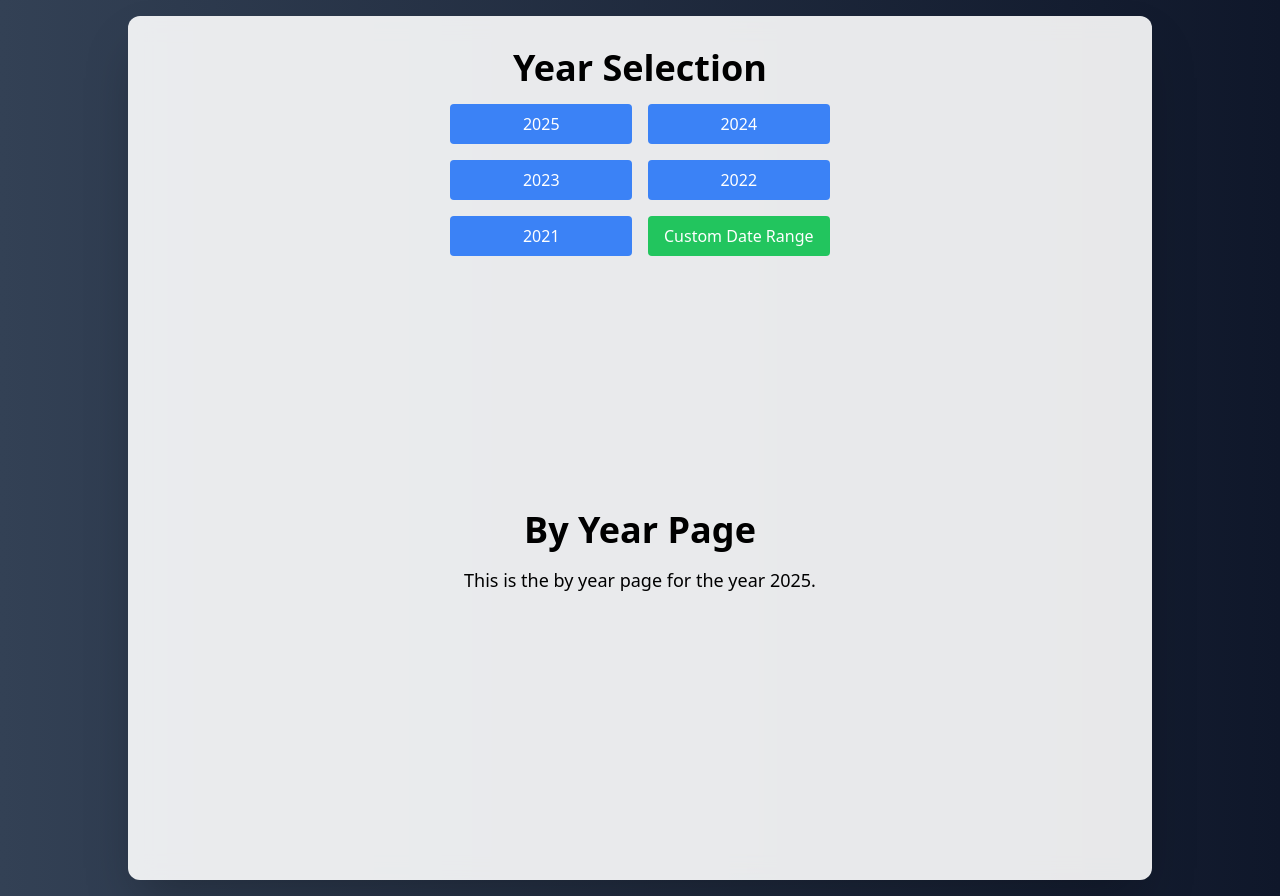
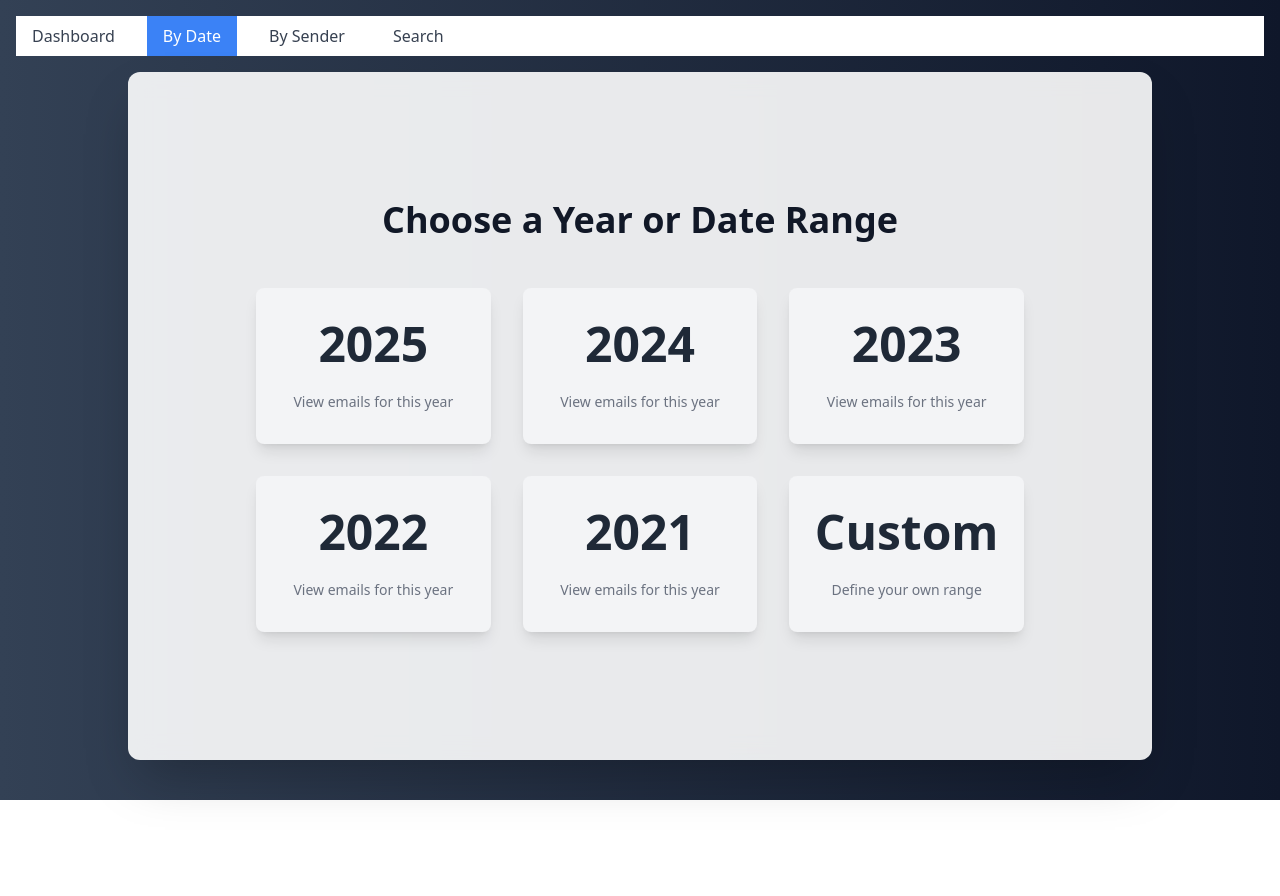
Before and after one commit to Jason-Tighe/gmail-cleaner, a React (Vite) app in the folder frontEnd/: page /inbox/by-date in a window 1280 px wide. After the commit the page ends 800 px from the top, so only its background shows below. Built offline with nearby package versions, Linux system fonts and the light colour scheme; no server answers; sample sign-in values are in the browser's storage.

Commit message:
working on stlying for year module, threw the nav in to make it easier will restyle

```diff
--- a/frontEnd/src/App.tsx
+++ b/frontEnd/src/App.tsx
@@ -1,21 +1,14 @@
-import { Routes, Route } from 'react-router-dom'
+import YearDetail from './pages/YearDetail.tsx'
+import DateRangeDetail from './pages/DateRange.tsx'
+import { Route, Routes } from 'react-router-dom'
+import InboxLayout from './layouts/IndexLayout.tsx'
+import GeneralEmail from './pages/GeneralEmail.tsx'
+import InboxDashboard from './pages/InboxDashboard.tsx'
 import Login from './pages/Login.tsx'
 import ProtectedRoute from './pages/ProtectedRoute.tsx'
 import Sender from './pages/Sender.tsx'
 import YearPage from './pages/YearPage.tsx'
-import GeneralEmail from './pages/GeneralEmail.tsx'
-import InboxDashboard from './pages/InboxDashboard.tsx'
-import InboxLayout from './layouts/IndexLayout.tsx'
-
-// so now that we can authenticate and pull email data
-// We'll need to do several things:
-// 1. Filter/Search for the emails
-// 2. Add Deletion functionality
-// 3. Figure out the best way to grab ALL the emails. Probably need to describe a certain number of emails per page and something that tracks id's and what they belong to, so i don't need to detail them before we delete them
-// What happens if i have 100,000 emails, how do i pull them all, present them to the user and then delete them?
-// Deletion is just an array of Ids
-// Maybe we have some clear options, Like by year? by sender? and then just pagination?
-
+import InboxNav from './components/InboxNav.tsx'
 
 export default function App() {
   return (
@@ -27,12 +20,15 @@ export default function App() {
             path="/inbox"
             element={
               <ProtectedRoute>
+                <InboxNav />
                 <InboxLayout />
               </ProtectedRoute>
             }
           >
             <Route index element={<InboxDashboard />} />
             <Route path="by-date" element={<YearPage />} />
+              <Route path="by-date/:year" element={<YearDetail />} />
+              <Route path="date-range" element={<DateRangeDetail />} />
             <Route path="by-sender" element={<Sender />} />
             <Route path="search" element={<GeneralEmail />} />
           </Route>
--- a/frontEnd/src/components/ByYear.tsx
+++ b/frontEnd/src/components/ByYear.tsx
@@ -1,39 +1,99 @@
-import { useEffect } from 'react';
-import axios from 'axios';
+/* eslint-disable @typescript-eslint/no-unused-vars */
+import { useEffect, useState } from "react";
+import axios from "axios";
 
+export default function ByYear({
+  year,
+  startDate,
+  endDate,
+  onDeleteSuccess,
+}: {
+  year?: string;
+  startDate?: string;
+  endDate?: string;
+  onDeleteSuccess?: () => void; // callback after deletion
+}) {
+  const [emailCount, setEmailCount] = useState<number | null>(null);
+  const [loading, setLoading] = useState(false);
+  const [deleting, setDeleting] = useState(false);
+  const [error, setError] = useState<string | null>(null);
 
+  useEffect(() => {
+    const fetchEmailCount = async () => {
+      setLoading(true);
+      setError(null);
+      try {
+        interface EmailCountResponse {
+          count: number;
+        }
 
-export default function ByYear({ year, startDate, endDate }: { year?: string, startDate?: string, endDate?: string }) {
-    useEffect(() => {
-        const fetchEmails = async () => {
-            try {
+        let response;
         if (year) {
-                    console.log('Fetching emails by year...');
-                    const response = await axios.get(`/email/year`, { params: { year } });
-                    console.log('Emails by year:', response.data);
+          response = await axios.get<EmailCountResponse>(`/email/year/count`, { params: { year } });
         } else if (startDate && endDate) {
-                    console.log('Fetching emails by date range...');
-                    const response = await axios.get(`/email/date-range`, { params: { startDate, endDate } });
-                    console.log('Emails by date range:', response.data);
+          response = await axios.get<EmailCountResponse>(`/email/date-range/count`, { params: { startDate, endDate } });
         }
-            } catch (error) {
-                console.error('Error fetching emails:', error);
+        if (response) {
+          setEmailCount(response.data.count);
+        }
+      } catch (err) {
+        setError("Failed to fetch email count.");
+      } finally {
+        setLoading(false);
       }
     };
 
-        fetchEmails();
+    fetchEmailCount();
   }, [year, startDate, endDate]);
 
+  const handleDeleteAll = async () => {
+    if (!confirm("Are you sure you want to delete all these emails? This action cannot be undone.")) return;
+
+    setDeleting(true);
+    setError(null);
+    try {
+      if (year) {
+        await axios.delete(`/email/year`, { params: { year } });
+      } else if (startDate && endDate) {
+        await axios.delete(`/email/date-range`, { params: { startDate, endDate } });
+      }
+      setEmailCount(0);
+      onDeleteSuccess?.();
+      alert("Emails deleted successfully.");
+    } catch (err) {
+      setError("Failed to delete emails.");
+    } finally {
+      setDeleting(false);
+    }
+  };
+
+  if (loading) return <p className="text-gray-600">Loading email count...</p>;
+
+  if (error) return <p className="text-red-600">{error}</p>;
+
+  if (emailCount === null) return null;
+
   return (
-        <div className="flex flex-col items-center justify-center h-screen">
-            <h1 className="text-4xl font-bold mb-4">By Year Page</h1>
-            {year ? (
-                <p className="text-lg">This is the by year page for the year {year}.</p>
-            ) : (
-                <p className="text-lg">
-                    This is the by date range page for dates between {startDate} and {endDate}.
+    <div className="p-8 bg-gray-100 rounded-lg shadow-lg max-w-md mx-auto text-center">
+      <h2 className="text-2xl font-semibold text-gray-800 mb-4">
+        {year
+          ? `Emails from ${year}`
+          : `Emails from ${startDate} to ${endDate}`}
+      </h2>
+      <p className="text-lg text-gray-700 mb-6">
+        Total emails: <span className="font-bold">{emailCount}</span>
       </p>
-            )}
+      <button
+        onClick={handleDeleteAll}
+        disabled={emailCount === 0 || deleting}
+        className={`px-6 py-3 rounded-lg text-white font-semibold transition ${
+          emailCount === 0 || deleting
+            ? "bg-gray-400 cursor-not-allowed"
+            : "bg-amber-500 hover:bg-amber-600"
+        }`}
+      >
+        {deleting ? "Deleting..." : "Delete All"}
+      </button>
     </div>
   );
 }
--- a/frontEnd/src/components/InboxNav.tsx
+++ b/frontEnd/src/components/InboxNav.tsx
@@ -9,24 +9,26 @@ const navItems = [
 
   export default function InboxNav() {
     return (
-      <nav className="flex overflow-x-auto py-2 space-x-1">
+    <nav className="bg-white">
+      <ul className="flex space-x-4">
         {navItems.map((item) => (
+          <li key={item.path}>
             <NavLink
-            key={item.path}
               to={item.path}
               end
               className={({ isActive }) =>
-              `flex items-center px-4 py-2 rounded-lg transition-colors ${
+                `block px-4 py-2 transition-colors ${
                   isActive
                     ? 'bg-blue-500 text-white'
                     : 'text-gray-700 hover:bg-gray-200'
                 }`
               }
             >
-            <span className="mr-2 text-lg">{item.icon}</span>
               {item.label}
             </NavLink>
+          </li>
         ))}
+      </ul>
     </nav>
     );
   }
--- /dev/null
+++ b/frontEnd/src/pages/DateRange.tsx
@@ -0,0 +1,14 @@
+
+export default function DateRange() {
+  return (
+    <div>
+      <h1 className="text-3xl font-bold text-gray-900 mb-4">Date Range Search</h1>
+      <p className="text-lg text-gray-600">
+        Use the date range filter to find emails within a specific time frame.
+      </p>
+      <p className="text-lg text-gray-600 mt-4">
+        This feature allows you to search for emails sent or received between two dates, helping you locate important messages quickly.
+      </p>
+    </div>
+  );
+}
--- /dev/null
+++ b/frontEnd/src/pages/YearDetail.tsx
@@ -0,0 +1,16 @@
+import React from 'react'
+import ByYear from '../components/ByYear';
+
+export default function YearDetail() {
+  const router = useRouter();
+  const { year } = router.query;
+
+  if (!year) return <p>Loading...</p>;
+
+  return (
+    <div className="min-h-screen flex flex-col items-center justify-center p-8">
+      <h1 className="text-3xl font-bold mb-6">Emails from {year}</h1>
+      <ByYear year={year as string} />
+    </div>
+  );
+}
--- a/frontEnd/src/pages/YearPage.tsx
+++ b/frontEnd/src/pages/YearPage.tsx
@@ -1,17 +1,14 @@
-import React, { useState } from "react";
-import ByYear from "../components/ByYear.tsx";
+import React from "react";
+import { useNavigate } from "react-router-dom";
 
 export default function YearPage() {
-    const currentYear = new Date().getFullYear()
+  const navigate = useNavigate();
+  const currentYear = new Date().getFullYear();
   const years = Array.from({ length: 5 }, (_, i) => currentYear - i);
 
-    const [selectedYear, setSelectedYear] = useState<string | null>(currentYear.toString());
-    const [customDateRange, setCustomDateRange] = useState<{ startDate: string; endDate: string } | null>(null);
-
   const handleYearClick = (year: string) => {
-        setSelectedYear(year);
-        setCustomDateRange(null); // Clear custom date range when a year is selected
-        console.log(`Selected year: ${year}`);
+    // Navigate to the year detail page
+    navigate(`/inbox/by-date/${year}`);
   };
 
   const handleCustomDateRangeClick = () => {
@@ -19,36 +16,55 @@ export default function YearPage() {
     const endDate = prompt("Enter end date (YYYY-MM-DD):");
 
     if (startDate && endDate) {
-            setCustomDateRange({ startDate, endDate });
-            setSelectedYear(null); // Clear selected year when a custom date range is selected
-            console.log(`Selected custom date range: ${startDate} to ${endDate}`);
+      // Navigate to the date range detail page with query params
+      navigate(`/inbox/date-range?startDate=${startDate}&endDate=${endDate}`);
     }
   };
 
+  // Buttons for years + custom range
+  const actionButtons = years.map((year) => ({
+    title: year.toString(),
+    description: "View emails for this year",
+    colorClass: "bg-gray-100 hover:bg-gray-200",
+    action: () => handleYearClick(year.toString()),
+  }));
+
+  actionButtons.push({
+    title: "Custom Date Range",
+    description: "Select specific dates",
+    colorClass: "bg-gray-100 hover:bg-gray-200",
+    action: handleCustomDateRangeClick,
+  });
+
   return (
-        <div className="flex flex-col items-center justify-center h-screen">
-            <h1 className="text-4xl font-bold mb-4">Year Selection</h1>
-            <div className="grid grid-cols-2 gap-4">
-                {years.map((year) => (
+    <div className="flex flex-col py-24 items-center justify-center px-4">
+    <div className="text-center mb-12 max-w-2xl">
+      <h1 className="text-4xl font-bold text-gray-900">Choose a Year or Date Range</h1>
+    </div>
+
+      <div className="flex items-center justify-center w-full">
+        <div className="grid grid-cols-1 sm:grid-cols-3 gap-8 w-full max-w-3xl">
+          {actionButtons
+            .filter((button) => button.title !== "Custom Date Range")
+            .map((button, index) => (
               <button
-                        key={year}
-                        onClick={() => handleYearClick(year.toString())}
-                        className="px-4 py-2 bg-blue-500 text-white rounded hover:bg-blue-600"
+                key={index}
+                className={`flex flex-col items-center justify-center p-8 ${button.colorClass} rounded-lg shadow-lg transition-transform transform hover:scale-105 hover:shadow-xl h-full`}
+                onClick={button.action}
               >
-                        {year}
+                <span className="text-5xl mb-4 font-semibold text-gray-800">{button.title}</span>
+                <span className="text-sm text-gray-500 mt-2">{button.description}</span>
               </button>
             ))}
           <button
-                    onClick={handleCustomDateRangeClick}
-                    className="px-4 py-2 bg-green-500 text-white rounded hover:bg-green-600"
+            className="flex flex-col items-center justify-center p-8 bg-gray-100 hover:bg-gray-200 rounded-lg shadow-lg transition-transform transform hover:scale-105 hover:shadow-xl h-full"
+            onClick={() => navigate("/inbox/custom")}
           >
-                    Custom Date Range
+            <span className="text-5xl mb-4 font-semibold text-gray-800">Custom</span>
+            <span className="text-sm text-gray-500 mt-2">Define your own range</span>
           </button>
         </div>
-            {selectedYear && <ByYear year={selectedYear} />}
-            {customDateRange && (
-                <ByYear startDate={customDateRange.startDate} endDate={customDateRange.endDate} />
-            )}
+      </div>
     </div>
   );
 }
```
Lines whose indentation alone changed are shown as unchanged.
